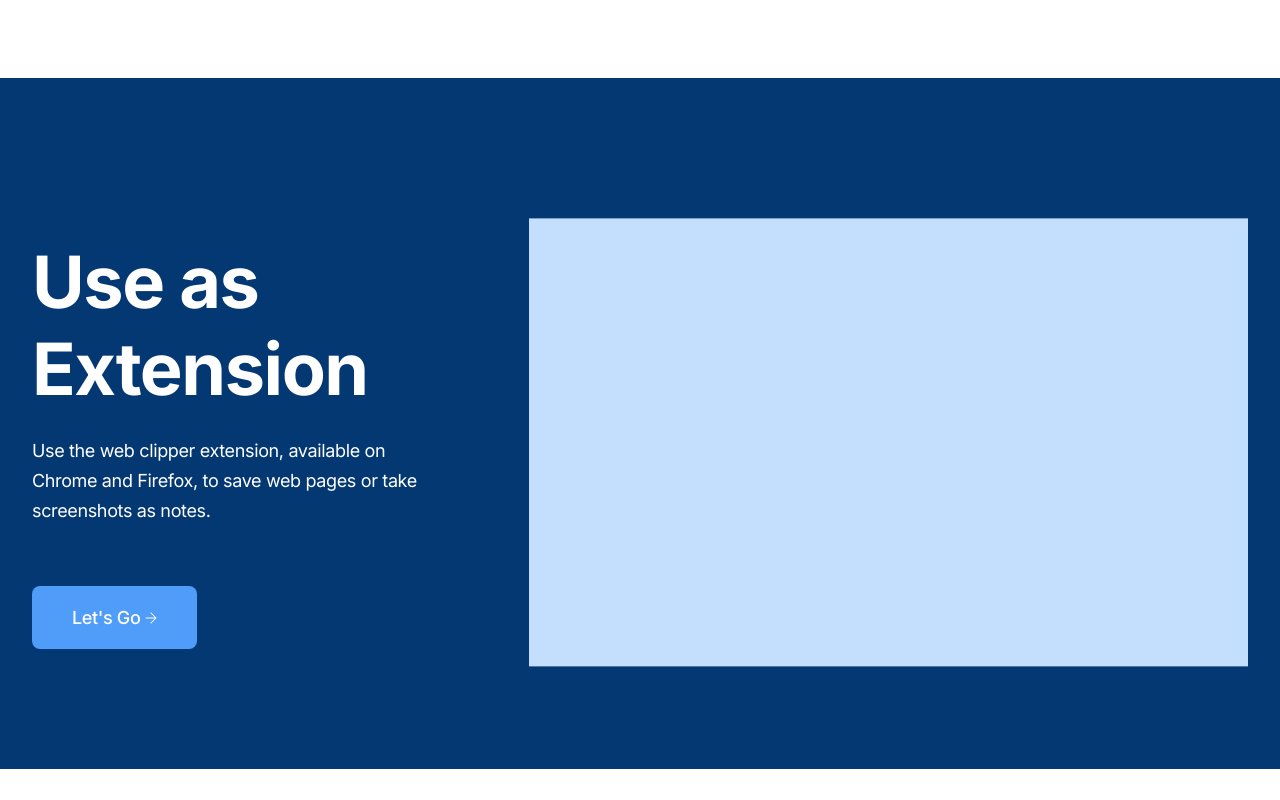
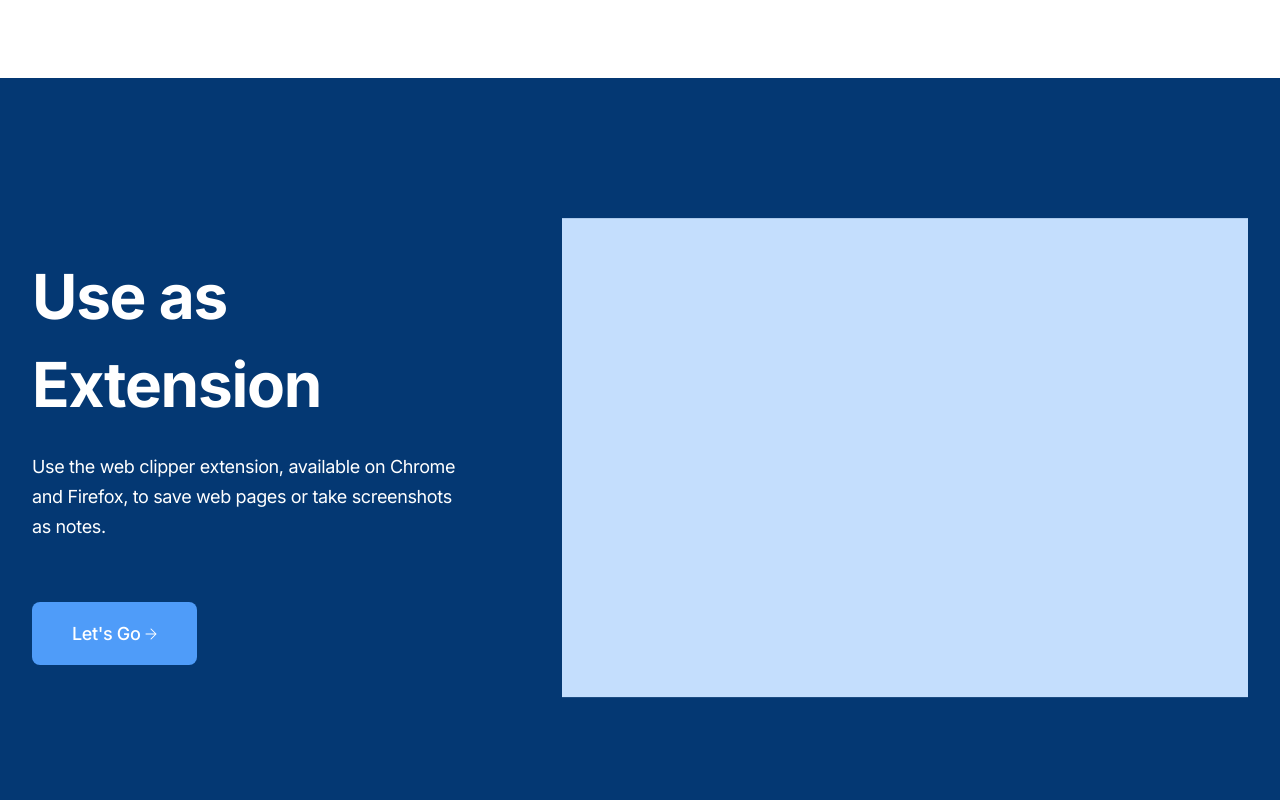
Before and after one commit to DeveloperMurodjon/whitepace, a plain HTML site: page index.html in a window 1280 px wide. Shown: the part 2172-2972 px from the top of the page. Before the commit the page ends 2941 px from the top, so only its background shows below. Drawn offline with Linux system fonts and the light colour scheme.

Commit message:
extension fiished

```diff
--- a/css/style.css
+++ b/css/style.css
@@ -194,7 +194,7 @@ header {
 }
 .extension__title {
   color: white;
-  font-size: 72px;
+  font-size: 62px;
   font-weight: 700;
   line-height: 87.14px;
   letter-spacing: -0.02em;
--- a/index.html
+++ b/index.html
@@ -128,7 +128,7 @@
             </a>
           </div>
           <div class="extension__image">
-            <img src="./images/project-m.png" />
+            <img src="./images/extension-image.png" />
           </div>
         </div>
       </section>
```
Also changed, not shown: images/extension-image.png (added).
